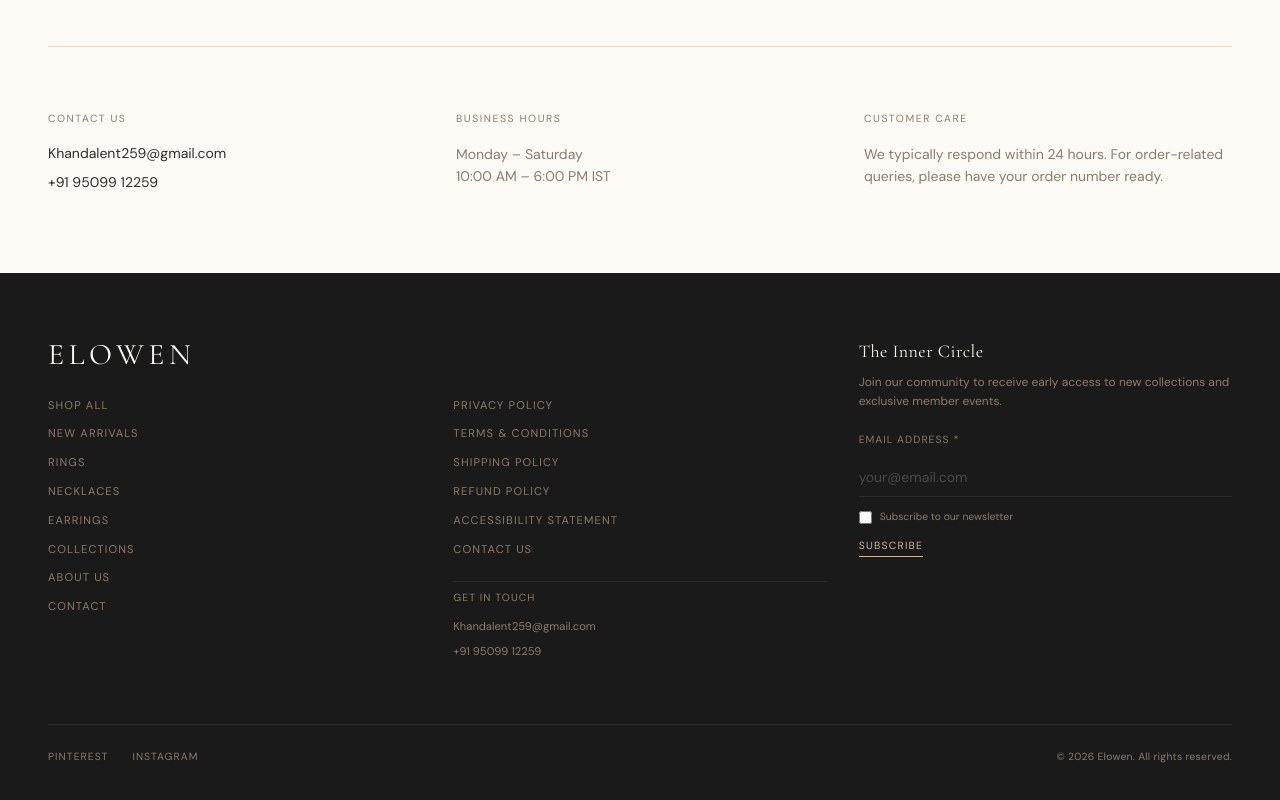
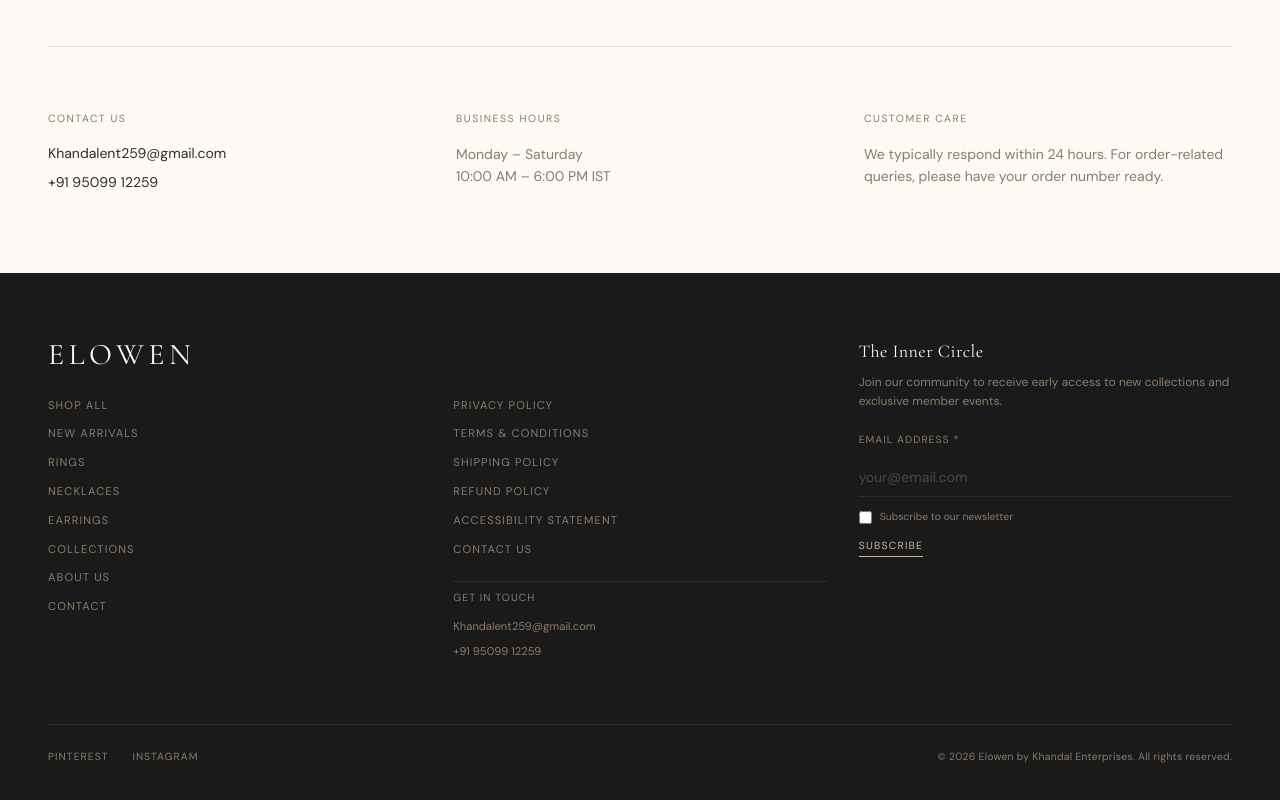
Before and after one commit to Vinayakp2001/elowen, a Next.js app in the folder apps/web/: page /about in a window 1280 px wide. Shown: the part 1358-2158 px from the top of the page. Built offline with nearby package versions, Linux system fonts and the light colour scheme; no server answers.

Commit message:
feat: add Khandal Enterprises business name to footer

```diff
--- a/apps/web/components/layout/site-footer.tsx
+++ b/apps/web/components/layout/site-footer.tsx
@@ -121,7 +121,7 @@
             </a>
           </div>
           <p className="font-sans text-[0.65rem] text-[#8C7B6B] tracking-wide">
-            © {new Date().getFullYear()} Elowen. All rights reserved.
+            © {new Date().getFullYear()} Elowen by Khandal Enterprises. All rights reserved.
           </p>
         </div>
       </div>
```
